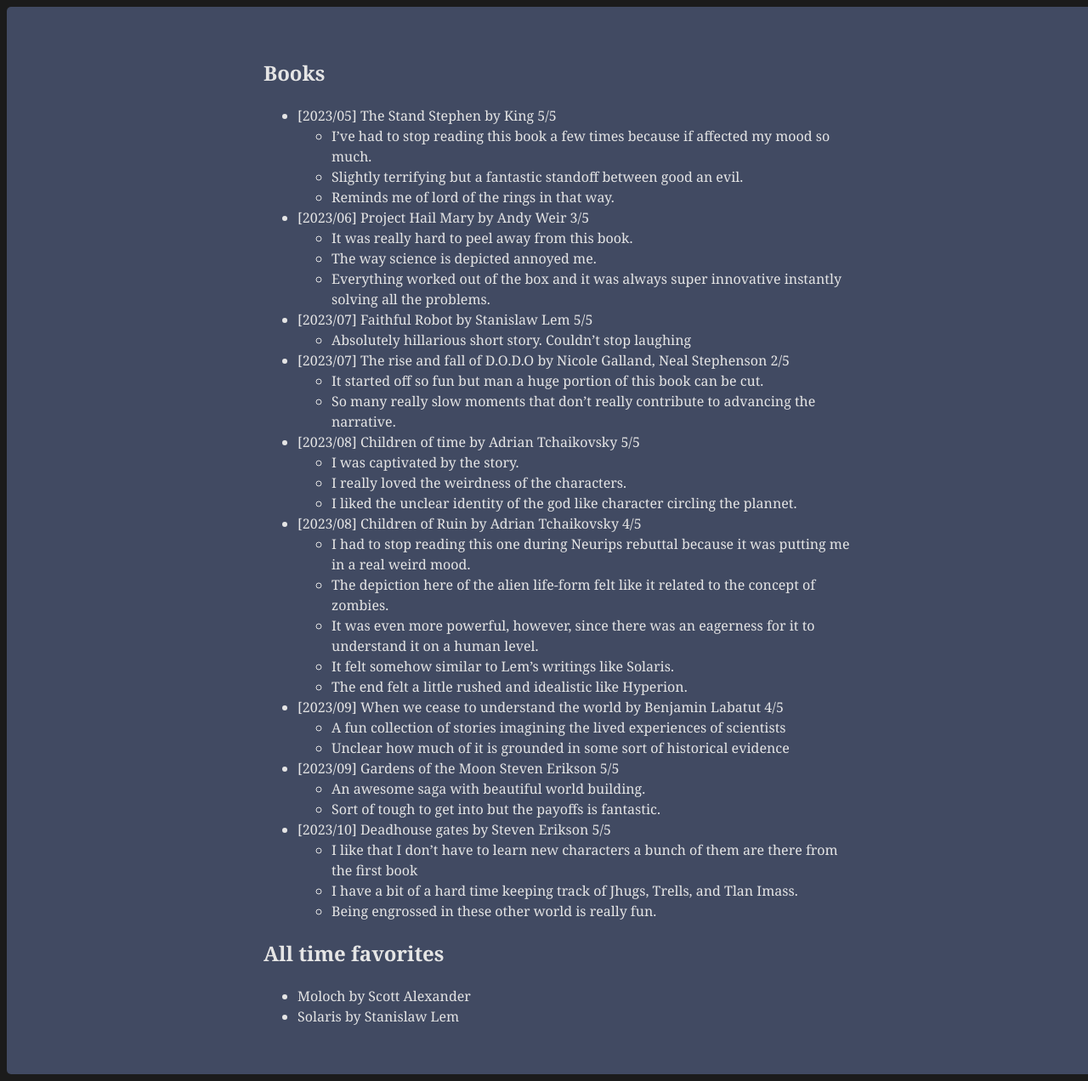
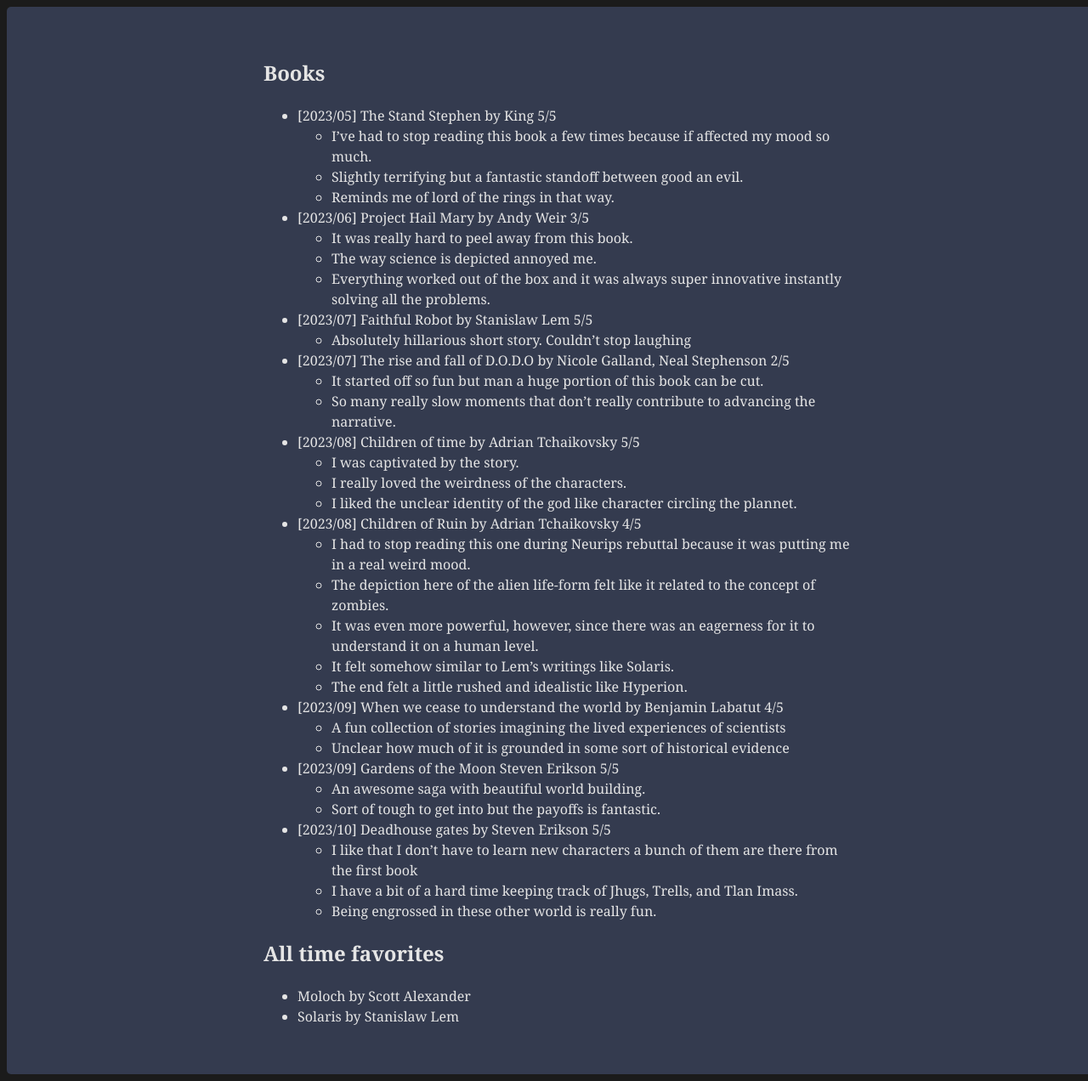
Before and after one commit to phil-fradkin/phil-fradkin.github.io, a Jekyll site: the page built from things_im_reading.md, in a window 1280 px wide. Shown: the whole page at 85% size. Built offline with Jekyll 4.4.1, drawn with Linux system fonts in a browser that asks for light colours.

Commit message:
feat:change color and remove fade in

```diff
--- a/css/main.css
+++ b/css/main.css
@@ -4,15 +4,15 @@
 
 body {
     opacity: 1;
-    transition: opacity .5s ease-in-out;
-    animation: fadein .5s;
+    /* transition: opacity .5s ease-in-out; */
+    /* animation: fadein .5s; */
     background-color: #1B1B1B;
     color: #E5E5E5;
     font-family: 'Georgia', serif;
     /* Example font */
 }
 
-@keyframes fadein {
+/* @keyframes fadein {
     from {
         opacity: 0;
     }
@@ -21,7 +21,7 @@
         opacity: 1;
     }
 }
-
+ */
 .split-screen {
     display: flex;
 }
@@ -62,7 +62,7 @@
     /* Add additional styling for the right side here */
     padding: 20px;
     /* Adds some space around the content */
-    background-color: #414A62;
+    background-color: #343b4f;
     border-radius: 5px;
     /* Rounded corners */
     color: #E5E5E5;
@@ -78,7 +78,7 @@
     /* Add additional styling for the right side here */
     padding: 20px;
     /* Adds some space around the content */
-    background-color: #414A62;
+    background-color: #343b4f;
     border-radius: 5px;
     /* Rounded corners */
     color: #E5E5E5;
```
